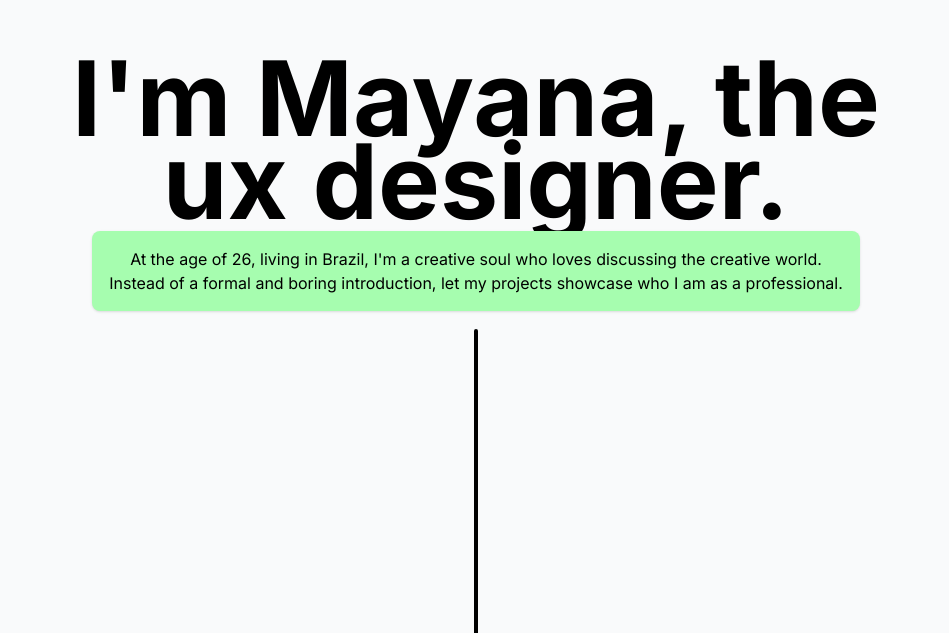
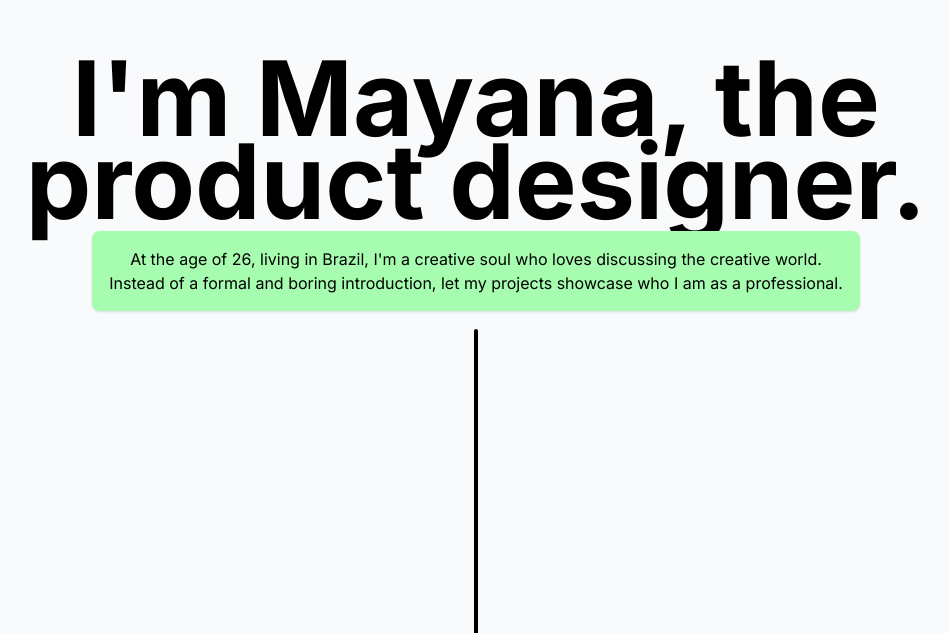
Before and after one commit to mayanabeingmayana/portfolio, a Next.js app: page / in a window 1280 px wide. Shown: the part 167-800 px from the top of the page, without its empty margins (164-1113 px from the left). Built offline with nearby package versions, Linux system fonts and the light colour scheme.

Commit message:
ux to product

```diff
--- a/app/page.js
+++ b/app/page.js
@@ -50,7 +50,7 @@ const Home = () => {
     <div className="p-8 bg-gray-50 flex flex-col items-center">
       {/* Project Overview Section */}
 
-      <h1 className="text-[104px] w-[900px] text-center font-bold mb-2 mt-48" style={{ lineHeight: '0.8' }}>I'm Mayana, the ux designer.</h1>
+      <h1 className="text-[104px] w-[1000px] text-center font-bold mb-2 mt-48" style={{ lineHeight: '0.8' }}>I'm Mayana, the product designer.</h1>
       <section className="w-full max-w-3xl text-center mb-4">
         <p className="bg-[#A6FDAF] p-4 rounded-lg shadow">
         At the age of 26, living in Brazil, I'm a creative soul who loves discussing the creative world. Instead of a formal and boring introduction, let my projects showcase who I am as a professional.</p>
```
